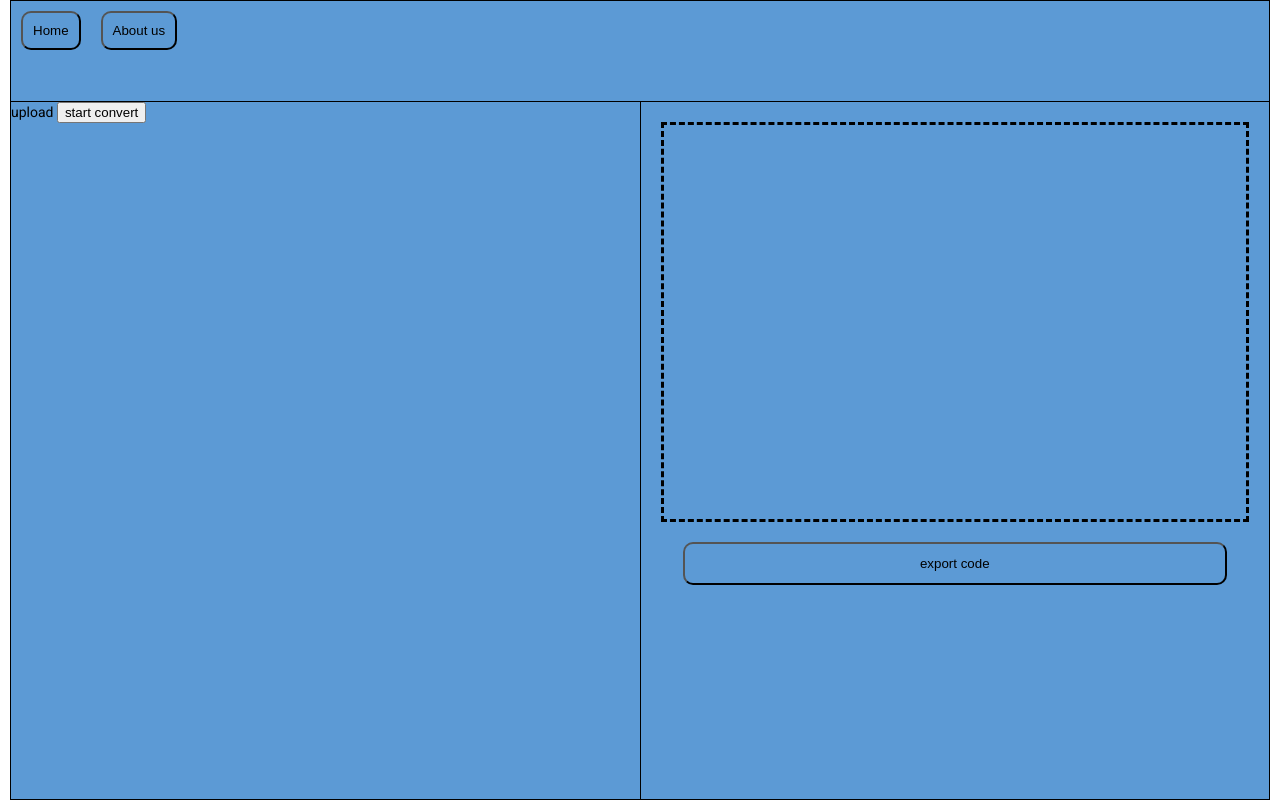
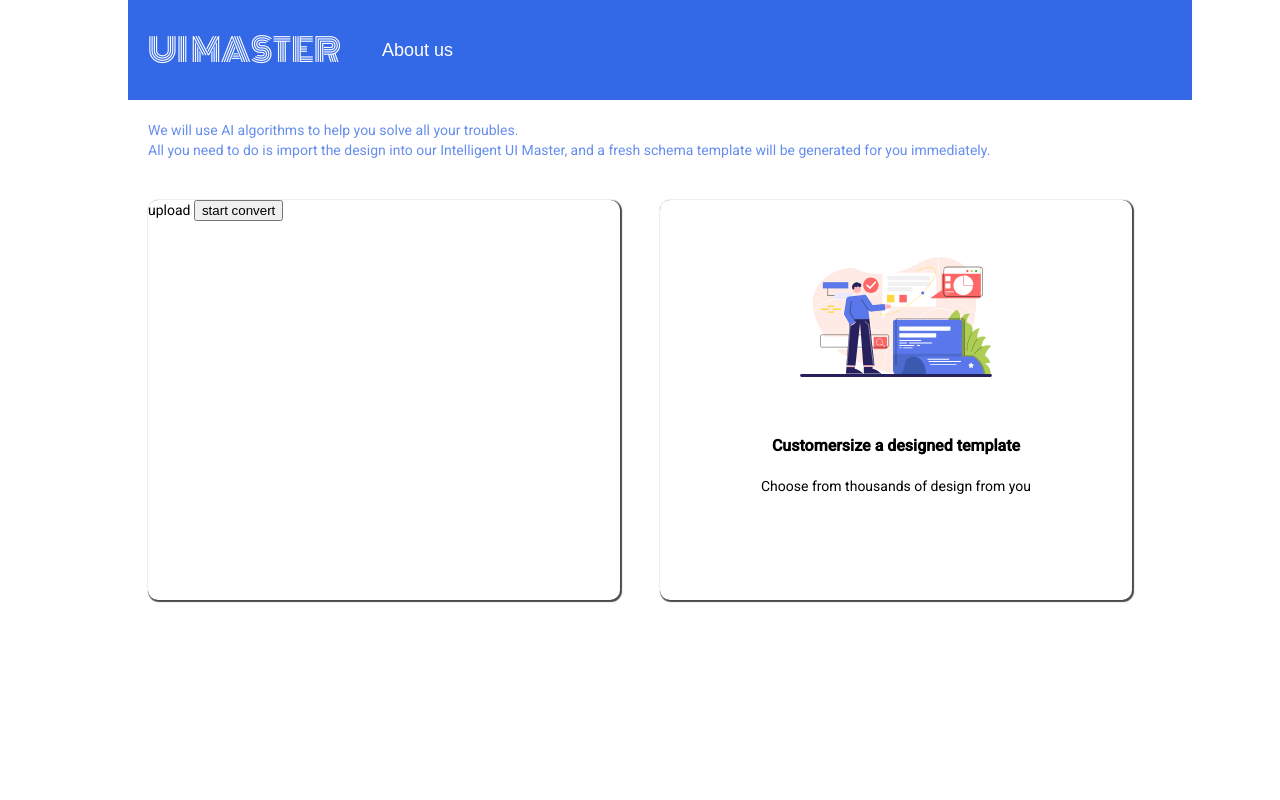
Before and after one commit to angryreid/ai-schema, an Angular app: page /dashboard in a window 1280 px wide. Built offline with nearby package versions, Linux system fonts and the light colour scheme.

Commit message:
dashboard UI change

```diff
--- a/src/app/dashboard/dashboard.component.html
+++ b/src/app/dashboard/dashboard.component.html
@@ -1,7 +1,10 @@
 <div id="dashboard">
     <div id="header" class="boarder-bottom">
-        <button>Home</button>
+        <div id="headerText">UI MASTER</div>&nbsp;&nbsp;&nbsp;&nbsp;&nbsp;&nbsp;
         <button>About us</button>
+    </div>
+    <div id="description">
+        We will use AI algorithms to help you solve all your troubles. <br>All you need to do is import the design into our Intelligent UI Master, and a fresh schema template will be generated for you immediately.
     </div>
     <div id="container">
         <div id="upload">
@@ -10,12 +13,16 @@
         </div>
         <div id="progess">
             <div id="progressWindow" >
-                <div id="progressBar" *ngIf="displayProgressBar">
-                    <mat-progress-bar mode="determinate" [value]="value"></mat-progress-bar>
+                <div id="progressImg">
+                    <img src="assets/images/数据产出.svg">
+                </div>
+                <div id="progressText"><label><b>Customersize a designed template</b><br>Choose from thousands of design from you</label></div>
+                <div id="progressBar" >
+                    <mat-progress-bar *ngIf="displayProgressBar" mode="determinate" [value]="value"></mat-progress-bar>
                 </div>
             </div>
             <div id="export">
-                <button>export code</button>
+                <button *ngIf="displayExportButton">export code</button>
             </div>
         </div>
     </div>
--- a/src/app/dashboard/dashboard.component.scss
+++ b/src/app/dashboard/dashboard.component.scss
@@ -1,26 +1,53 @@
 #dashboard{
-    width: 1260px;
-    height: 100vh;
+    width: 1024px;
+    height: 600px;
     margin: 0 auto;
-    border: 1px solid black;
+    // border: 1px solid black;
     box-sizing: border-box;
     display: flex;
     flex-direction: column;
-    background: #5c9ad5;
+    // background: #5c9ad5;
     #header,
     #container{
         display: block;
         width: 100%;
     }
+    #description {
+        padding-bottom: 20px;
+        margin: 20px;
+    }
 
     #header{
         height: 100px;
+        display: flex;
+        align-items: center;
+        padding: 0 20px;
+        background: #0143e2;
+        opacity: 0.8;
+        #headerText {
+            font-size: xx-large;
+            font-family: myFont;
+            cursor: pointer;
+            color: #FFFF;
+        }
         button{
             padding: 10px;
             margin: 10px;
             border-radius: 10px;
-            background: #5c9ad5;
+            font-size: 18px;
+            color: #FFFF;
+            // border-color: #FFFF;
+            background: transparent;
+            border: none;
         }
+        button:hover {
+            color: #000102;
+            cursor: pointer;
+        }
+    }
+    #description {
+        color: #0143e2;
+        opacity: 0.6;
     }
     #container{
         display: flex;
@@ -29,16 +56,36 @@
         #upload,
         #progess{
             // display: flex;
+            margin: 0 20px;
+            box-shadow: 1px 1px 1px 1px #4A4A4A;
+            border-radius: 10px;
             width: 50%;
             height: 100%;
             // background: #5c9ad5;
             #progressWindow{
                 margin: 20px;
-                padding-top: 50%;
-                border: dashed;
-                height: 80px;
+                // padding-bottom: 10%;
+                // border: dashed;
+                height: auto;
                 #progressBar{
                     margin: 20px;
+                }
+                #progressText {
+                    display: flex;
+                    justify-content: center;
+                    padding-bottom: 10px;
+                    label b {
+                        display: flex;
+                        justify-content: center;
+                        font-size: 16px;
+                    }
+                }
+                #progressImg  {
+                    display: flex;
+                    justify-content: center;
+                    img{
+                        max-width: 50%;
+                    }
                 }
             }
             #export{
@@ -49,13 +96,16 @@
                 button {
                     padding: 2% 40%;
                     border-radius: 10px;
-                    background: #5c9ad5;
+                    background: #0143e2;
+                    color: #FFFF;
+                    border-color: #FFFF;
                     // box-shadow: 0px 0px 2px 2px rgb(0,0,0);
                 }
             }
         }
         #upload{
-            border-right: 1px solid black;
+            box-shadow: 1px 1px 1px 1px #4A4A4A;
+            border-radius: 10px;
         }
         ::ng-deep .mat-progress-bar {
             height: 15px;
@@ -65,5 +115,6 @@
 }
 
 .boarder-bottom{
-    border-bottom: 1px solid black;
+    // border: 1px solid black;
+    // border-radius: 10px;
 }
--- a/src/app/dashboard/dashboard.component.ts
+++ b/src/app/dashboard/dashboard.component.ts
@@ -13,6 +13,7 @@ export class DashboardComponent implements OnInit {
   value = 0;
   seconds: number = 0;
   public displayProgressBar = false;
+  public displayExportButton = false;
   ngOnInit() {
 
   }
@@ -29,6 +30,7 @@ export class DashboardComponent implements OnInit {
       if (this.seconds === 11) {
         subscribe.unsubscribe();
         this.displayProgressBar = !this.displayProgressBar;
+        this.displayExportButton = !this.displayExportButton;
       }
     });
   }
--- a/src/styles.scss
+++ b/src/styles.scss
@@ -2,3 +2,7 @@
 
 html, body { height: 100%; }
 body { margin: 0; font-family: Roboto, "Helvetica Neue", sans-serif; }
+@font-face{
+    font-family: 'myFont';
+    src: url('assets/font/Monoton-Regular.ttf');
+}
```
Also changed, not shown: src/assets/font/Monoton-Regular.ttf (added), src/assets/images/数据产出.svg (added).
